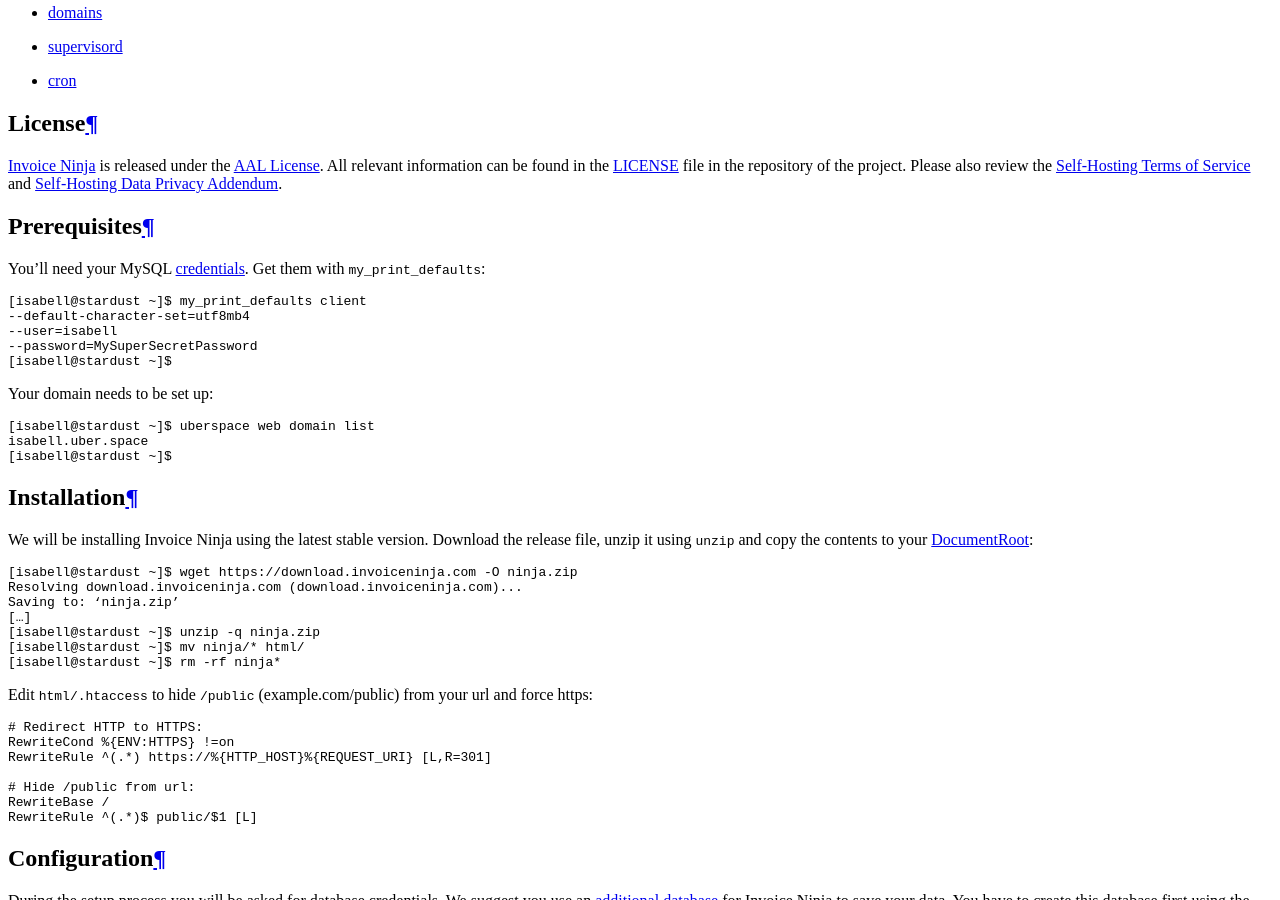
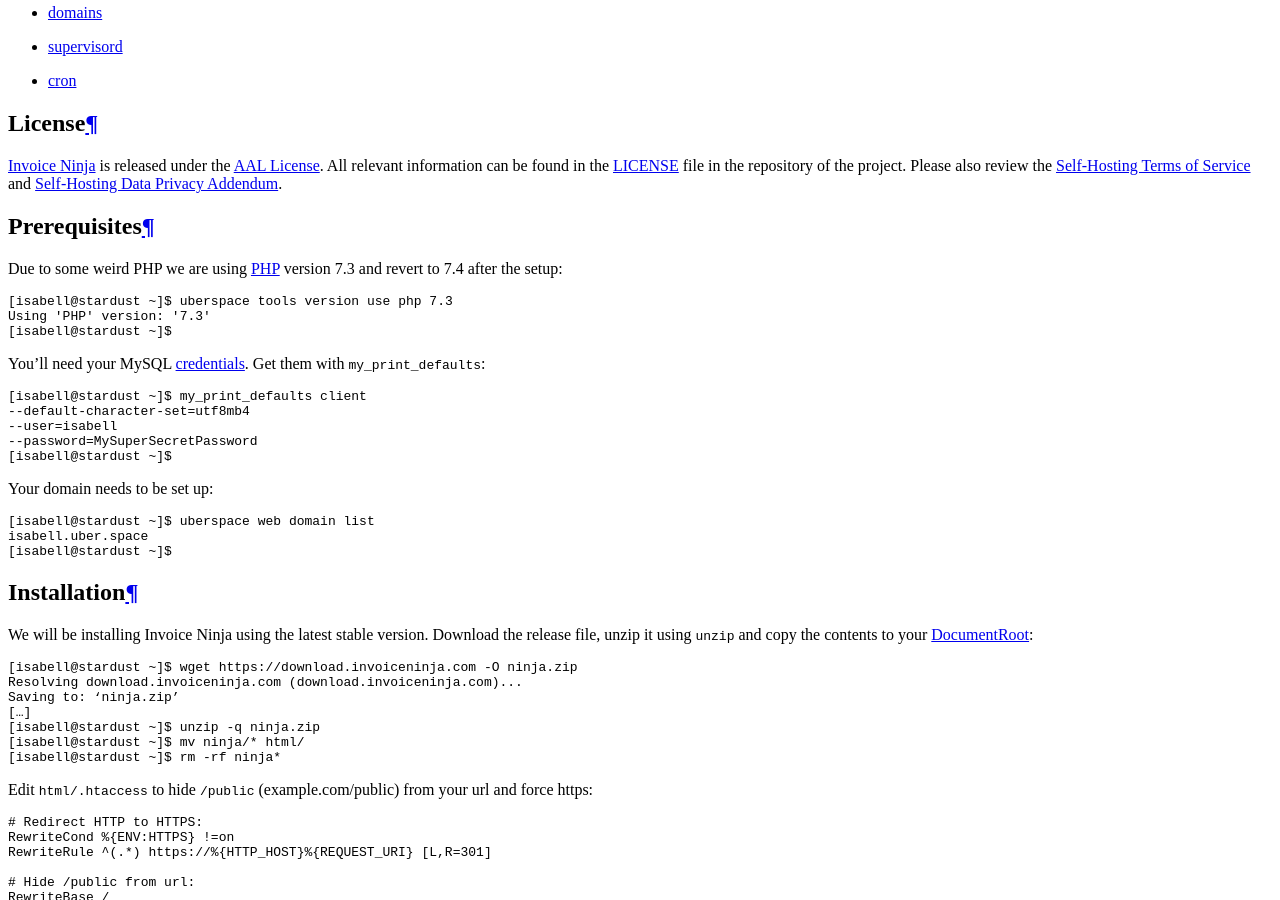
Before and after one commit to Uberspace/lab, a Sphinx documentation site: the page built from source/guide_invoiceninja.rst, in a window 1280 px wide and 900 px high, scrolled down 4534 px. Built offline with Sphinx 7.4.7 and the Read the Docs theme 2.0.0, drawn with Linux system fonts in a browser that asks for light colours; some of the changed text lies outside the part shown.

Commit message:
added some workaround to finally use php 7.4
there is something weird going on. we therefore have to use php 7.3 during the setup and revert later (to 7.4).

```diff
--- a/source/guide_invoiceninja.rst
+++ b/source/guide_invoiceninja.rst
@@ -39,6 +39,14 @@
 
 Prerequisites
 =============
+
+Due to some weird PHP we are using :manual:`PHP <lang-php>` version 7.3 and revert to 7.4 after the setup:
+
+::
+
+ [isabell@stardust ~]$ uberspace tools version use php 7.3
+ Using 'PHP' version: '7.3'
+ [isabell@stardust ~]$
 
 .. include:: includes/my-print-defaults.rst
 
@@ -116,6 +124,14 @@
 
 
 After you save the settings, you will be redirected to the login for the admin panel.
+
+We now can change back to PHP Version 7.4:
+
+::
+
+ [isabell@stardust ~]$ uberspace tools version use php 7.4
+ Using 'PHP' version: '7.4'
+ [isabell@stardust ~]$
 
 Tuning
 ======
```
